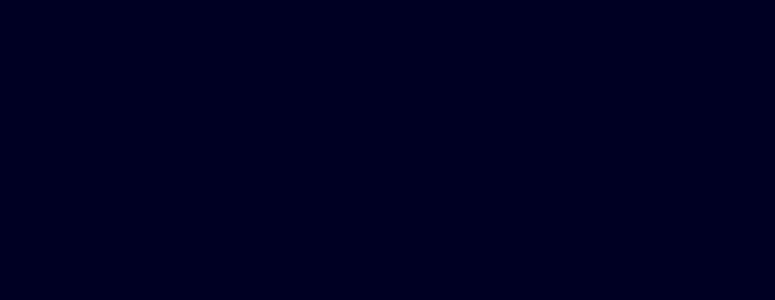
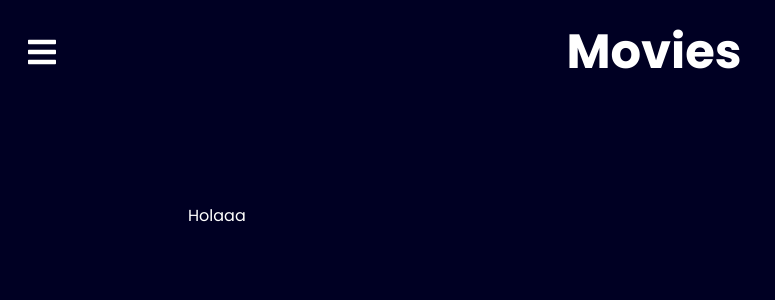
Before and after one commit to adj87/movie-library, a React (Create React App) app: page /movies/1 in a window 1280 px wide. Shown: the top 300 px of the page, without its empty margins (0-775 px from the left). Built offline with nearby package versions, Linux system fonts and the light colour scheme; data requests are answered from the project's data file.

Commit message:
add moviedetail component

```diff
--- a/src/App.tsx
+++ b/src/App.tsx
@@ -3,27 +3,15 @@ import { Route } from "wouter";
 import { Provider } from "react-redux";
 import { store } from "./store";
 import Movies from "./pages/Movies";
+import MovieDetail from "./pages/MovieDetail";
 import AsideMenu from "./components/AsideMenu";
 
 const App: React.FC = () => (
   <Provider store={store}>
-    {/*     <nav className="mt-6">
-      <Link href="/home/">
-        <a>Home</a>
-      </Link>
-      <Link href="/movies/">
-        <a>Movies</a>
-      </Link>
-      <Link href="/actors/">
-        <a>Actors</a>
-      </Link>
-      <Link href="/companies/">
-        <a>Companies</a>
-      </Link>
-    </nav> */}
     <AsideMenu />
     <Route path="/">Home</Route>
     <Route path="/movies" component={() => <Movies />} />
+    <Route path="/movies/:id" component={() => <MovieDetail />} />
     <Route path="/actors">actors</Route>
     <Route path="/companies">Movies</Route>
   </Provider>
--- /dev/null
+++ b/src/pages/MovieDetail/index.tsx
@@ -0,0 +1,30 @@
+import React, { useEffect } from "react";
+import Body from "../../components/Body";
+import Header from "../../components/Header";
+import { set as setMovieDetail } from "./redux";
+import { RootState, useAppDispatch, useAppSelector } from "../../store";
+import { Movie } from "../../interfaces/movies";
+import { useRoute } from "wouter";
+
+const MovieDetail: React.FC<any> = (props) => {
+  const dispatch = useAppDispatch();
+  const [, params] = useRoute("/movies/:id");
+  const movie = useAppSelector((state: RootState) => state.movieDetail);
+  useEffect(() => {
+    fetch(`http://localhost:3001/movies/${params?.id}`)
+      .then((res) => res.json())
+      .then((movie: Movie) => {
+        dispatch(setMovieDetail(movie));
+      });
+  }, []);
+  return (
+    <>
+      <Header text="Movies" />
+      <Body>
+        <p>Holaaa</p>
+      </Body>
+    </>
+  );
+};
+
+export default MovieDetail;
```
